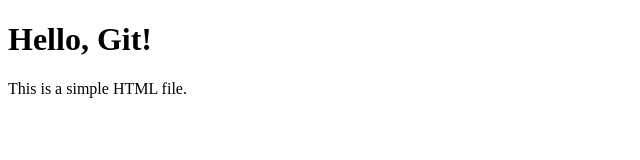
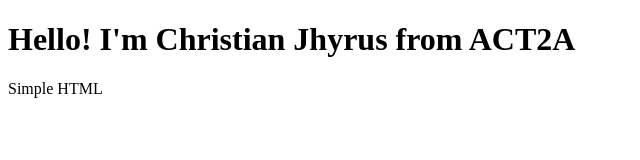
Before and after one commit to Jhy1107/git-jhy, a plain HTML site: page index.html in a window 1280 px wide. Shown: the whole page, without its empty margins (0-640 px from the left). Drawn offline with Linux system fonts and the light colour scheme.

Commit message:
Update: Modified heading and added a new paragraph

```diff
--- a/index.html
+++ b/index.html
@@ -1,10 +1,10 @@
 <!DOCTYPE html>
 <html>
 <head>
-<title>My First Git Project</title>
+<title>My First Git Project in Webtech2</title>
 </head>
 <body>
-<h1>Hello, Git!</h1>
-<p>This is a simple HTML file.</p>
+<h1>Hello! I'm Christian Jhyrus from ACT2A</h1>
+<p>Simple HTML </p>
 </body>
 </html>
```
